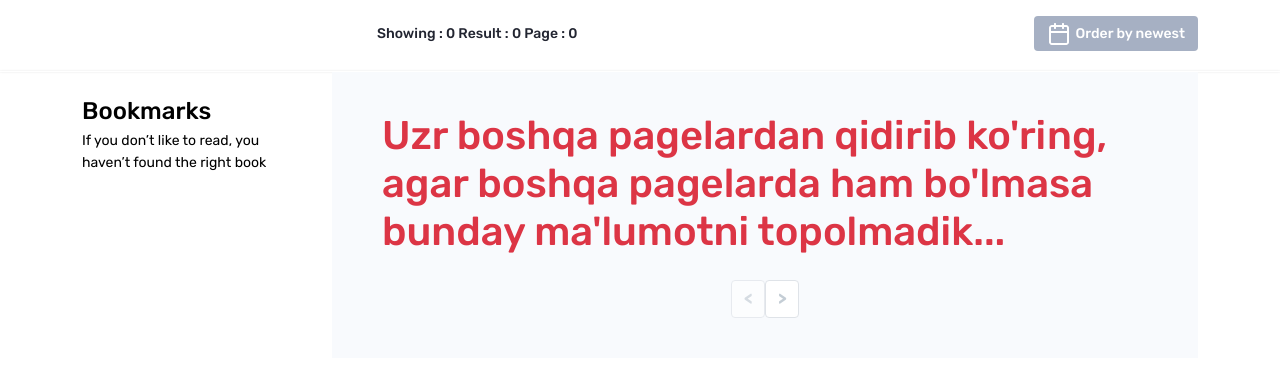
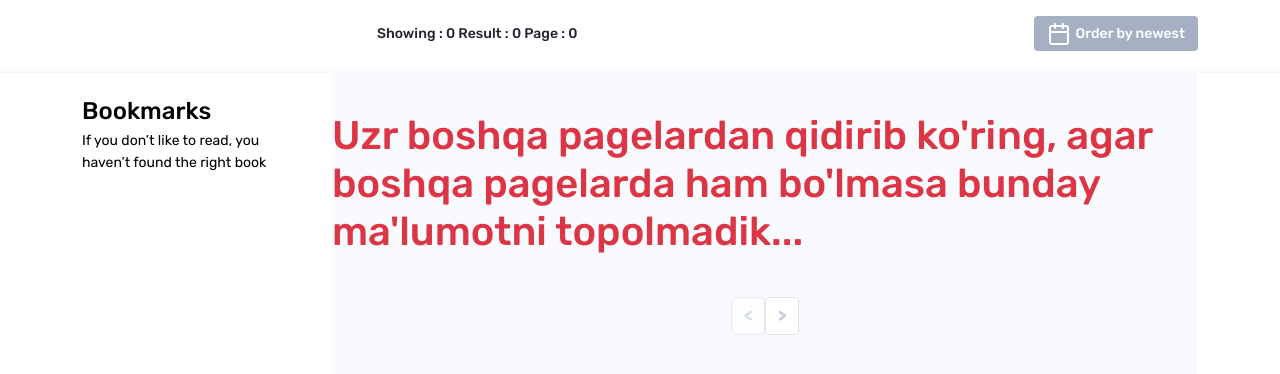
Before and after one commit to boburbekburkhonov/bookshelter, a plain HTML site: page about.html in a window 1280 px wide. Shown: the part 84-458 px from the top of the page. Drawn offline with nearby package versions, Linux system fonts and the light colour scheme; no server answers; sample sign-in values are in the browser's storage.

Commit message:
feat: css

```diff
--- a/css/about.css
+++ b/css/about.css
@@ -450,6 +450,9 @@ img {
 
 .hero-right-list {
   padding-left: 50px;
+  margin: 0;
+  padding: 0;
+  margin-bottom: 33px;
 }
 
 .hero-right-item {
```
